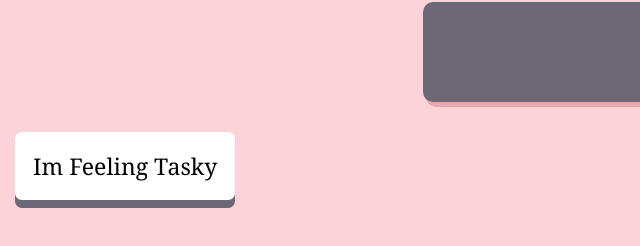
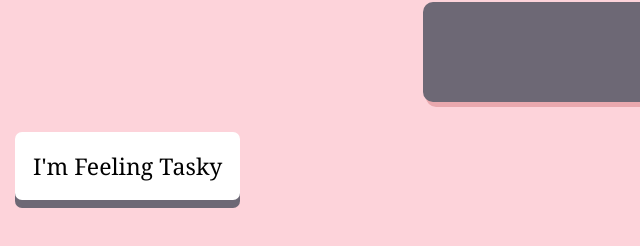
Before and after one commit to Kanyin24/FeelingTasky, an Electron app: page views/dragBar.html in a window 960 px wide. Shown: the part 452-698 px from the top of the page, 0-640 px from the left. Drawn offline with Linux system fonts and the light colour scheme.

Commit message:
Added an apostrophe

```diff
--- a/views/dragBar.html
+++ b/views/dragBar.html
@@ -41,7 +41,7 @@
   </div>
 
   <div class="start">
-    <button id="complete">Im Feeling Tasky</button>
+    <button id="complete">I'm Feeling Tasky</button>
   </div>
 
   <div class="ongoing-task" id="popup">
```
